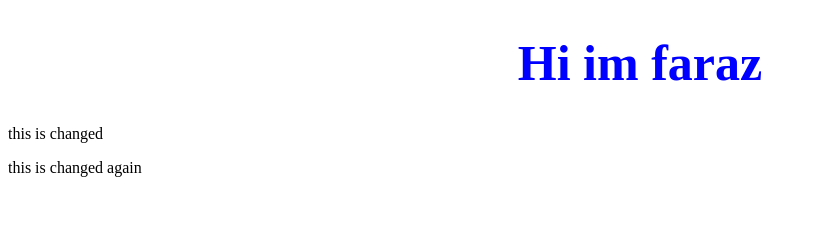
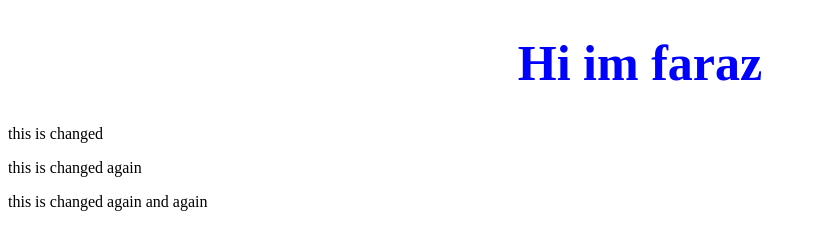
Before and after one commit to Thedeveloper28/local-repo, a plain HTML site: page index.html in a window 1280 px wide. Shown: the whole page, without its empty margins (0-816 px from the left). Drawn offline with Linux system fonts and the light colour scheme.

Commit message:
just once again

```diff
--- a/index.html
+++ b/index.html
@@ -11,6 +11,7 @@
         <h1>Hi im faraz</h1>
         <p>this is changed</p>
         <p>this is changed again</p>
+        <p>this is changed again and again</p>
     </div>
 </body>
 </html>
```
